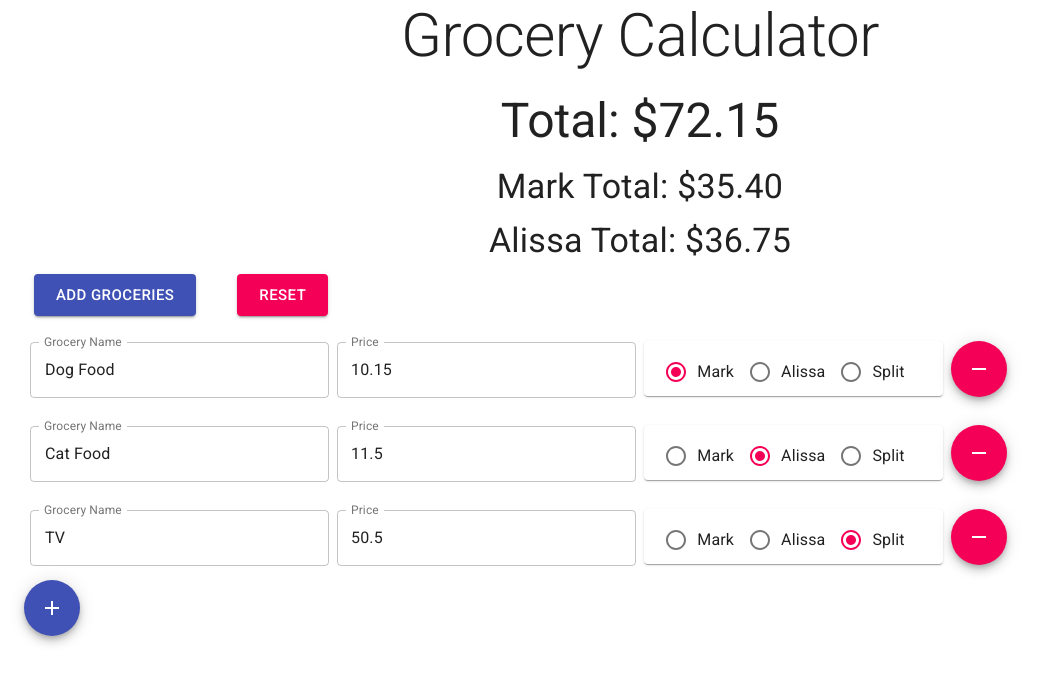
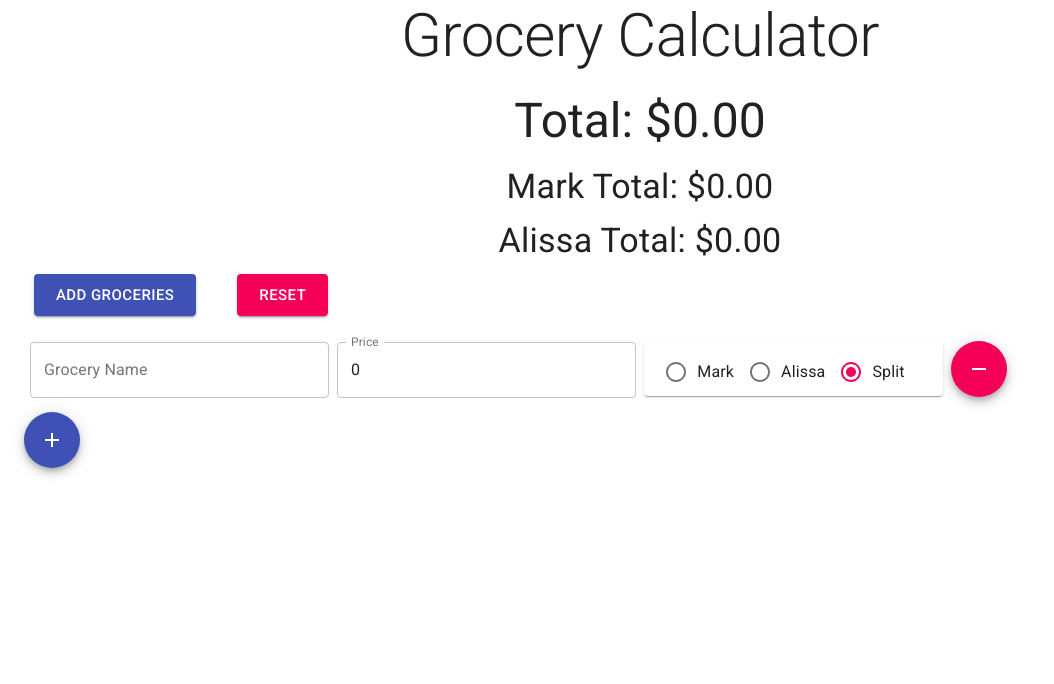
Before and after one commit to markgustetic/grocery-calculator, a React (Create React App) app: page / in a window 1280 px wide. Shown: the top 684 px of the page, without its empty margins (0-1054 px from the left). Built offline with nearby package versions, Linux system fonts and the light colour scheme.

Commit message:
move callbacks to fabs

```diff
--- a/src/components/Calculator.js
+++ b/src/components/Calculator.js
@@ -25,18 +25,8 @@ function Calculator() {
 
   const [groceries, setGroceries] = useState([
     {
-      name: "Dog Food",
-      price: 10.15,
-      owner: "mark",
-    },
-    {
-      name: "Cat Food",
-      price: 11.5,
-      owner: "alissa",
-    },
-    {
-      name: "TV",
-      price: 50.5,
+      name: "",
+      price: 0,
       owner: "split",
     },
   ]);
@@ -195,8 +185,8 @@ function Calculator() {
             />
           </Grid>
         </div>
-        <Fab color="primary" aria-label="add">
-          <AddIcon onClick={() => addGroceryRow()} />
+        <Fab color="primary" aria-label="add" onClick={() => addGroceryRow()}>
+          <AddIcon />
         </Fab>
       </Container>
     </div>
--- a/src/components/GroceryRow.js
+++ b/src/components/GroceryRow.js
@@ -125,8 +125,9 @@ export default function GroceryRow(props) {
                 className={classes.removeButton}
                 color="secondary"
                 aria-label="remove"
+                onClick={() => props.handleRemove(i)}
               >
-                <RemoveIcon onClick={() => props.handleRemove(i)} />
+                <RemoveIcon />
               </Fab>
             </Grid>
           </Grid>
```
